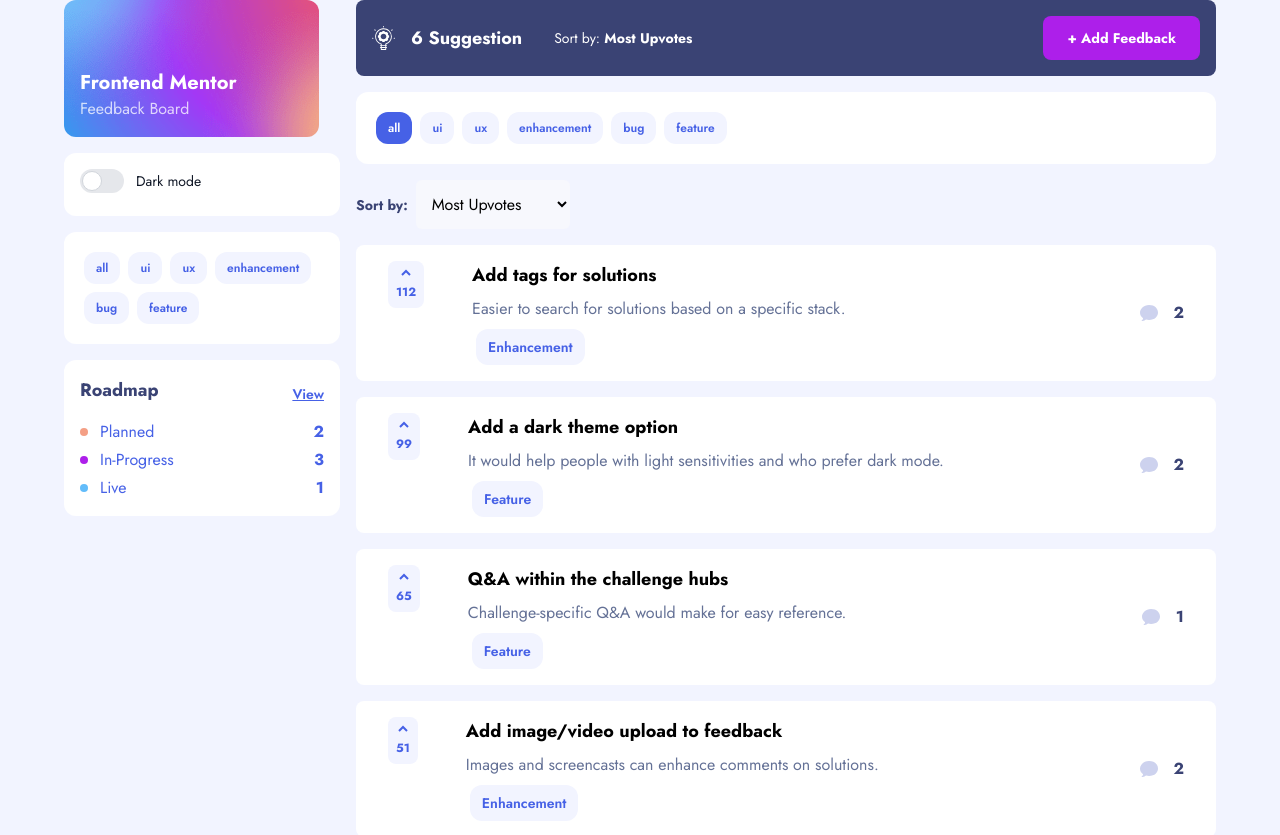
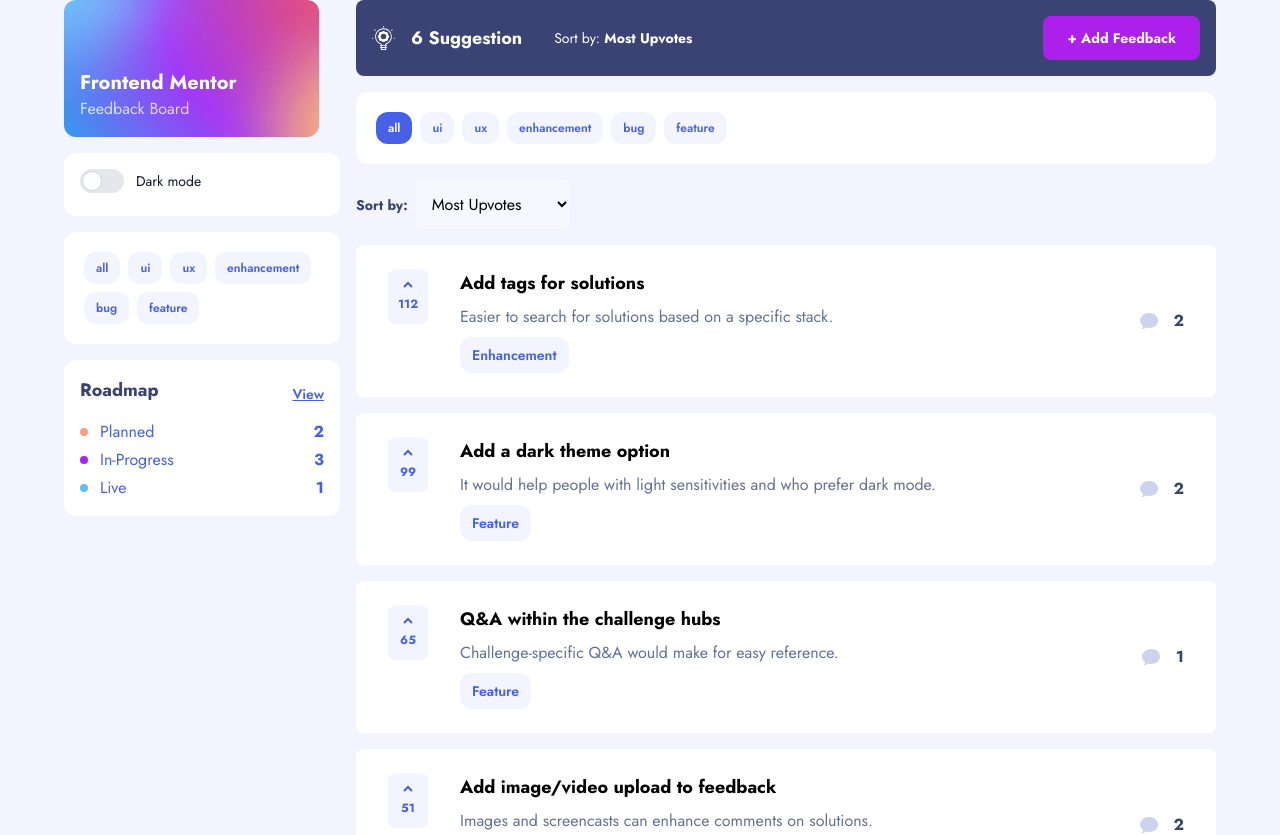
Before and after one commit to dziabak/product-feedback-app, a React (Vite) app: page / in a window 1280 px wide. Shown: the top 835 px of the page. Built offline with nearby package versions, Linux system fonts and the light colour scheme.

Commit message:
Reworked 'FeedbackTile' component layout Added hover states to 'FeedbackTile

```diff
--- a/src/components/feeedback-tile/FeedbackTile.tsx
+++ b/src/components/feeedback-tile/FeedbackTile.tsx
@@ -2,6 +2,7 @@
 import { Link } from "react-router-dom";
 // INTERNAL IMPORTS
 import { capitalizeString } from "../../utils/helpers";
+import commentIcon from "../../assets/icons/icon-comments.svg";
 
 const FeedbackTile = ({
 	upvotes,
@@ -10,8 +11,7 @@ const FeedbackTile = ({
 	description,
 	commentsNumber,
 	id,
-}: // status,
-{
+}: {
 	upvotes: number;
 	category: string;
 	title: string;
@@ -21,55 +21,42 @@ const FeedbackTile = ({
 	id: number;
 }) => {
 	const categoryCapitalized = capitalizeString(category);
-	// const statusCapitalized = capitalizeString(status);
 
 	return (
-		<Link
-			to={`/feedback/${id}`}
-			className="flex items-center justify-between px-8 py-4 rounded-lg bg-white">
-			{/* {status !== "suggestion" && (
-				<div>
-					{status === "" && <div className="w-full h-2 rounded-tl-lg rounded-tr-lg bg-c-orange"></div>}
-					{status === "" && <div className="w-full h-2 rounded-tl-lg rounded-tr-lg bg-c-orange"></div>}
-					{status === "" && <div className="w-full h-2 rounded-tl-lg rounded-tr-lg bg-c-orange"></div>}
-					<div className="flex items-center">
-						{status === "" && <div className="w-1 p-1 mr-3 rounded-full bg-c-orange"></div>}
-						{status === "" && <div className="w-1 p-1 mr-3 rounded-full bg-c-orange"></div>}
-						{status === "" && <div className="w-1 p-1 mr-3 rounded-full bg-c-orange"></div>}
-						<p className="text-c-dark-gray">{statusCapitalized}</p>
-					</div>
-				</div>
-			)} */}
-
-			<div className="flex items-start space-x-12">
-				<button className="flex flex-col items-center p-2 space-y-2 text-xs font-bold rounded-lg bg-c-gray text-c-light-blue">
+		<div className="flex justify-between px-8 py-6 rounded-lg bg-white">
+			<div className="w-min mr-8">
+				<button className="flex flex-col items-center w-10 p-3 space-y-2 text-xs font-bold rounded-lg transition-colors bg-c-gray text-c-light-blue hover:bg-c-light-blue/25">
 					<svg width="10" height="7" xmlns="http://www.w3.org/2000/svg">
 						<path
 							d="M1 6l4-4 4 4"
 							stroke="#4661E6"
-							strokeWidth="2"
+							stroke-width="2"
 							fill="none"
-							fillRule="evenodd"
+							fill-rule="evenodd"
 						/>
 					</svg>
 					<p>{upvotes}</p>
 				</button>
+			</div>
+			<Link
+				to={`/feedback/${id}`}
+				className="group w-full flex items-center justify-between">
+				<div className="flex items-start space-x-12">
 					<div className="space-y-2">
-					<p className="text-lg font-bold">{title}</p>
+						<p className="text-lg font-bold transition-colors group-hover:text-c-light-blue">
+							{title}
+						</p>
 						<p className="text-c-dark-gray">{description}</p>
-					<p className="inline-block px-3 py-2 m-1 text-sm font-semibold transition-colors rounded-xl bg-c-gray text-c-light-blue">
+						<p className="inline-block px-3 py-2 text-sm font-semibold transition-colors rounded-xl bg-c-gray text-c-light-blue">
 							{categoryCapitalized}
 						</p>
 					</div>
 				</div>
 				<div className="flex items-center space-x-4">
-				<svg width="18" height="16" xmlns="http://www.w3.org/2000/svg">
-					<path
-						d="M2.62 16H1.346l.902-.91c.486-.491.79-1.13.872-1.823C1.036 11.887 0 9.89 0 7.794 0 3.928 3.52 0 9.03 0 14.87 0 18 3.615 18 7.455c0 3.866-3.164 7.478-8.97 7.478-1.017 0-2.078-.137-3.025-.388A4.705 4.705 0 012.62 16z"
-						fill="#CDD2EE"
-						fillRule="nonzero"
+					<img
+						src={commentIcon}
+						alt="Icon of speech bubble representing comments"
 					/>
-				</svg>
 					{commentsNumber === undefined ? (
 						<p className="font-bold text-c-dark-blue">0</p>
 					) : (
@@ -77,6 +64,7 @@ const FeedbackTile = ({
 					)}
 				</div>
 			</Link>
+		</div>
 	);
 };
 
```
Lines whose indentation alone changed are shown as unchanged.
